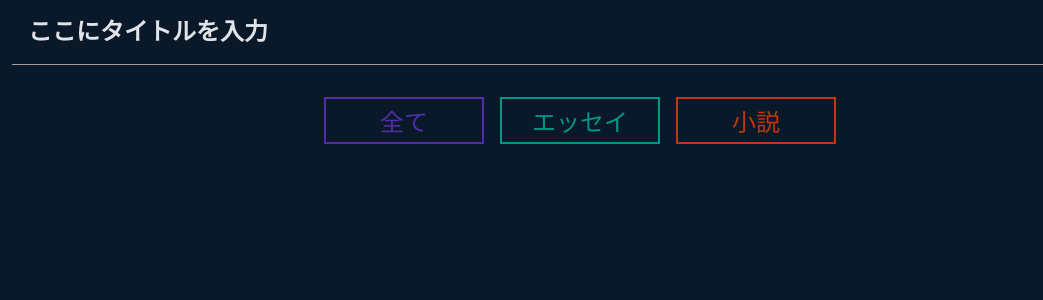
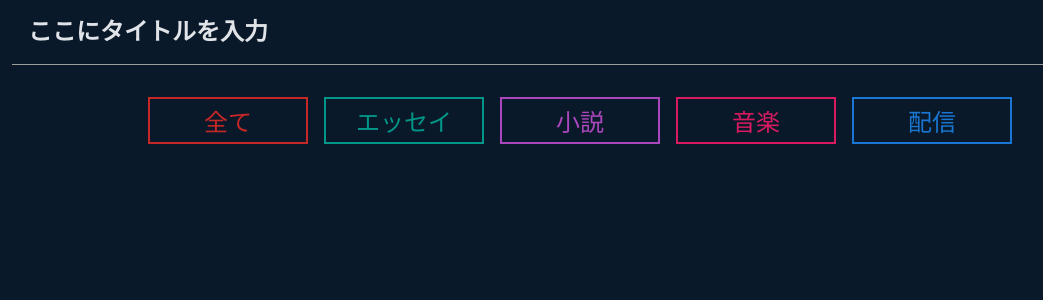
Before and after one commit to kitadakyou/kitadakyou.com, a Next.js app: page / in a window 1280 px wide. Shown: the top 300 px of the page, without its empty margins (60-1103 px from the left). Built offline with nearby package versions, Linux system fonts and the light colour scheme.

Commit message:
add button css
add button css

```diff
--- a/components/genreButton.tsx
+++ b/components/genreButton.tsx
@@ -1,6 +1,7 @@
 import styles from '../styles/components/genreButton.module.css'
 
 type Props = {
+  text: string,
   type: string,
   selected?: boolean,
   onClick: any
@@ -14,17 +15,10 @@ export default function GenreButton(props: Props) {
       return styles.textButton
     } else if(props.type == 'novel') {
       return styles.novelButton
-    }
-    return ''
-  }
-
-  const getText =  (): string => {
-    if (props.type == 'all') {
-      return '全て'
-    } else if(props.type == 'text') {
-      return 'エッセイ'
-    } else if(props.type == 'novel') {
-      return '小説'
+    } else if (props.type == 'music') {
+      return styles.musicButton
+    } else if (props.type == 'stream') {
+      return styles.streamButton
     }
     return ''
   }
@@ -40,8 +34,7 @@ export default function GenreButton(props: Props) {
       onClick={clickHandler}
       data-type={props.type}
     >
-        {getText()}
-        {props.selected}
+        {props.text}
     </button>
   )
 }
--- a/components/menu.tsx
+++ b/components/menu.tsx
@@ -6,15 +6,36 @@ import styles from '../styles/components/menu.module.css'
 export default function Menu() {
   const [selected, setSelected] = useState("")
   function selectButton(e: any) {
-    console.log(e)
     setSelected(e)
   }
+  const buttonInfo = [
+    {
+      type: "all",
+      text: "全て",
+    },
+    {
+      type: "text",
+      text: "エッセイ",
+    },
+    {
+      type: "novel",
+      text: "小説",
+    },
+    {
+      type: "music",
+      text: "音楽",
+    },
+    {
+      type: "stream",
+      text: "配信",
+    },
+  ]
 
   return (
     <div className={styles.outline}>
-      <GenreButton type="all" selected={selected === "all"} onClick={selectButton} />
-      <GenreButton type="text" selected={selected === "text"} onClick={selectButton} />
-      <GenreButton type="novel" selected={selected === "novel"} onClick={selectButton} />
+      {buttonInfo.map(bi =>
+        <GenreButton text={bi.text} type={bi.type} selected={selected === bi.type} onClick={selectButton} />
+      )}
     </div>
     )
 }
--- a/styles/components/genreButton.module.css
+++ b/styles/components/genreButton.module.css
@@ -13,48 +13,88 @@
   text-align: center;
 
   font-size: 1.5rem;
+  cursor: pointer;
 }
-
 .button[data-is-selected=true] {
   color: #E0E3E7;
 }
-
 .button[data-is-selected=false] {
   background-color: transparent;
+  transition: background-color .5s, color .5s border-color .5s;
+}
+.button[data-is-selected=false]:hover {
+  color: #E0E3E7cd;
 }
 
+
 .allButton {
-  border-color: #512da8;
+  border-color: var(--color-all-button);
+}
+.allButton[data-is-selected=true] {
+  background-color: var(--color-all-button);
+}
+.allButton[data-is-selected=false] {
+  color: var(--color-all-button);
+}
+.allButton[data-is-selected=false]:hover {
+  background-color: rgba(var(--color-all-button-rgb), .75);
+  border-color: rgba(var(--color-all-button-rgb), .25);
 }
 
-.allButton[data-is-selected=true] {
-  background-color: #512da8;
+
+.textButton {
+  border-color: var(--color-text-button);
+}
+.textButton[data-is-selected=true] {
+  background-color: var(--color-text-button);
+}
+.textButton[data-is-selected=false] {
+  color: var(--color-text-button);
+}
+.textButton[data-is-selected=false]:hover {
+  background-color: rgba(var(--color-text-button-rgb), .75);
+  border-color: rgba(var(--color-text-button-rgb), .25);
 }
 
-.allButton[data-is-selected=false] {
-  color: #512da8;
+
+.novelButton {
+  border-color: var(--color-novel-button);
+}
+.novelButton[data-is-selected=true] {
+  background-color: var(--color-novel-button);
+}
+.novelButton[data-is-selected=false] {
+  color: var(--color-novel-button);
+}
+.novelButton[data-is-selected=false]:hover {
+  background-color: rgba(var(--color-novel-button-rgb), .75);
+  border-color: rgba(var(--color-novel-button-rgb), .25);
 }
 
-.textButton {
-  border-color: #009688;
+.musicButton {
+  border-color: var(--color-music-button);
+}
+.musicButton[data-is-selected=true] {
+  background-color: var(--color-music-button);
+}
+.musicButton[data-is-selected=false] {
+  color: var(--color-music-button);
+}
+.musicButton[data-is-selected=false]:hover {
+  background-color: rgba(var(--color-music-button-rgb), .75);
+  border-color: rgba(var(--color-music-button-rgb), .25);
 }
 
-.textButton[data-is-selected=true] {
-  background-color: #009688;
+.streamButton {
+  border-color: var(--color-stream-button);
 }
-
-.textButton[data-is-selected=false] {
-  color: #009688;
+.streamButton[data-is-selected=true] {
+  background-color: var(--color-stream-button);
 }
-
-.novelButton {
-  border-color: #bf360c;
+.streamButton[data-is-selected=false] {
+  color: var(--color-stream-button);
 }
-
-.novelButton[data-is-selected=true] {
-  background-color: #bf360c;
+.streamButton[data-is-selected=false]:hover {
+  background-color: rgba(var(--color-stream-button-rgb), .75);
+  border-color: rgba(var(--color-stream-button-rgb), .25);
 }
-
-.novelButton[data-is-selected=false] {
-  color: #bf360c;
-}
--- a/styles/globals.css
+++ b/styles/globals.css
@@ -1,3 +1,22 @@
+:root {
+  --color-all-button: #c62828;
+  --color-all-button-rgb: 198, 40, 40;
+
+  --color-text-button: #009688;
+  --color-text-button-rgb: 0, 150, 136;
+
+  --color-novel-button: #ab47bc;
+  --color-novel-button-rgb: 171, 71, 188;
+
+  --color-music-button: #d81b60;
+  --color-music-button-rgb: 216, 27, 96;
+
+  --color-stream-button: #1976d2;
+  --color-stream-button-rgb: 25, 118, 210;
+}
+
+
+
 body {
   background-color: #0a1929;
   color: #E0E3E7;
```
